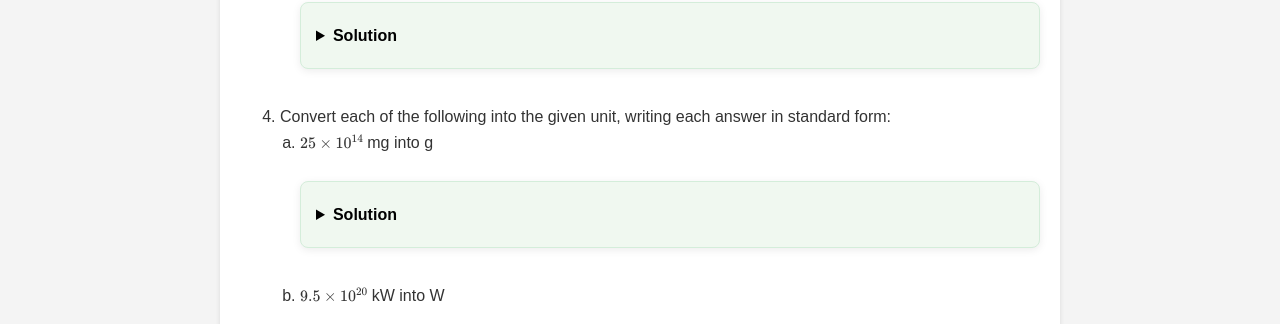
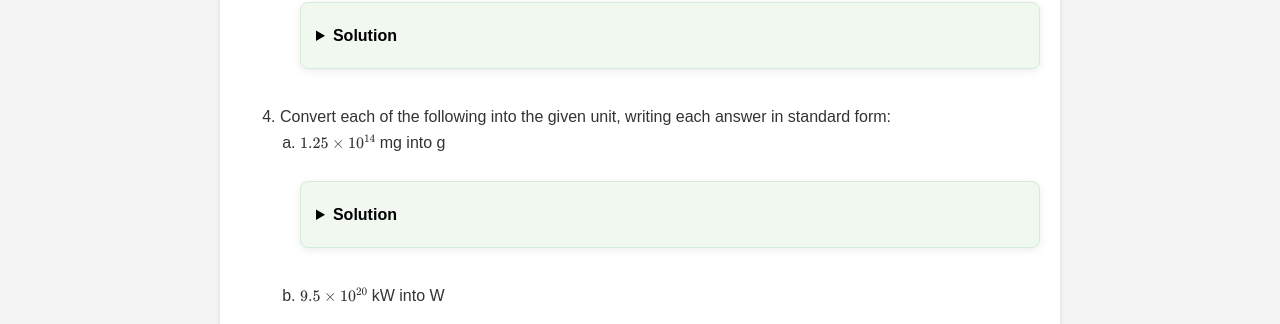
Before and after one commit to probe973/pha-4010y, a Jekyll site: the page built from workshops/2qs.md, in a window 1280 px wide and 900 px high, scrolled down 2847 px. Shown: the part 126-450 px from the top of the window. Built offline with Jekyll 4.4.1, drawn with Linux system fonts in a browser that asks for light colours; some of the changed lines change nothing that is shown.

Commit message:
Update 2qs.md

```diff
--- a/workshops/2qs.md
+++ b/workshops/2qs.md
@@ -152,11 +152,11 @@
     </li>
     <li>Convert each of the following into the given unit, writing each answer in standard form:
         <ol type="a">
-            <li>$25\times10^{14}$ mg into g
+            <li>$1.25\times10^{14}$ mg into g
                 <details class="solution-details">
                     <summary>Solution</summary>
                     <div class="solution-content">
-                        <p>$25 \times 10^{14}~\text{mg} = \textbf{$2.5 \times 10^{12}~\text{g}$}$</p>
+                        <p>$1.25 \times 10^{14}~\text{mg} = 1.25 \times 10^{14} \times 10^{-3} = \textbf{$1.25 \times 10^{11}~\text{g}$}$</p>
                     </div>
                 </details>
             </li>
```
